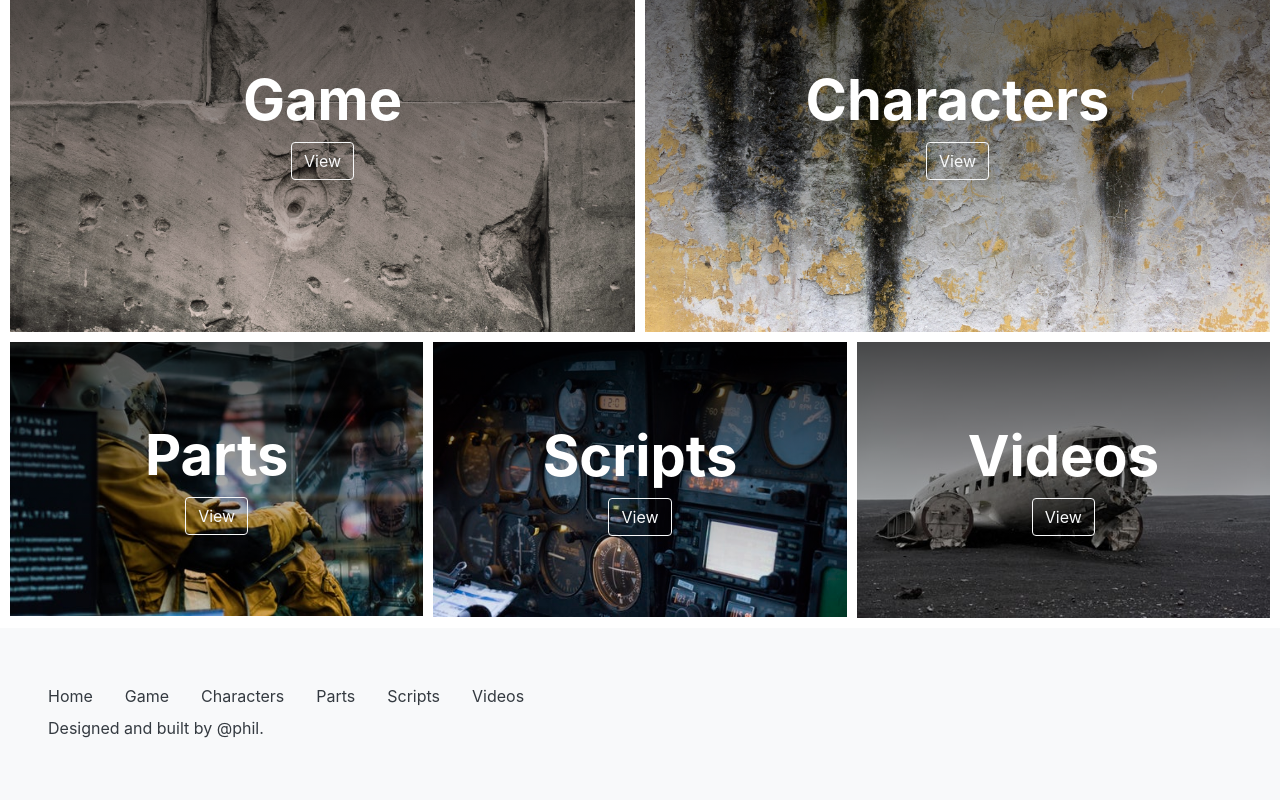
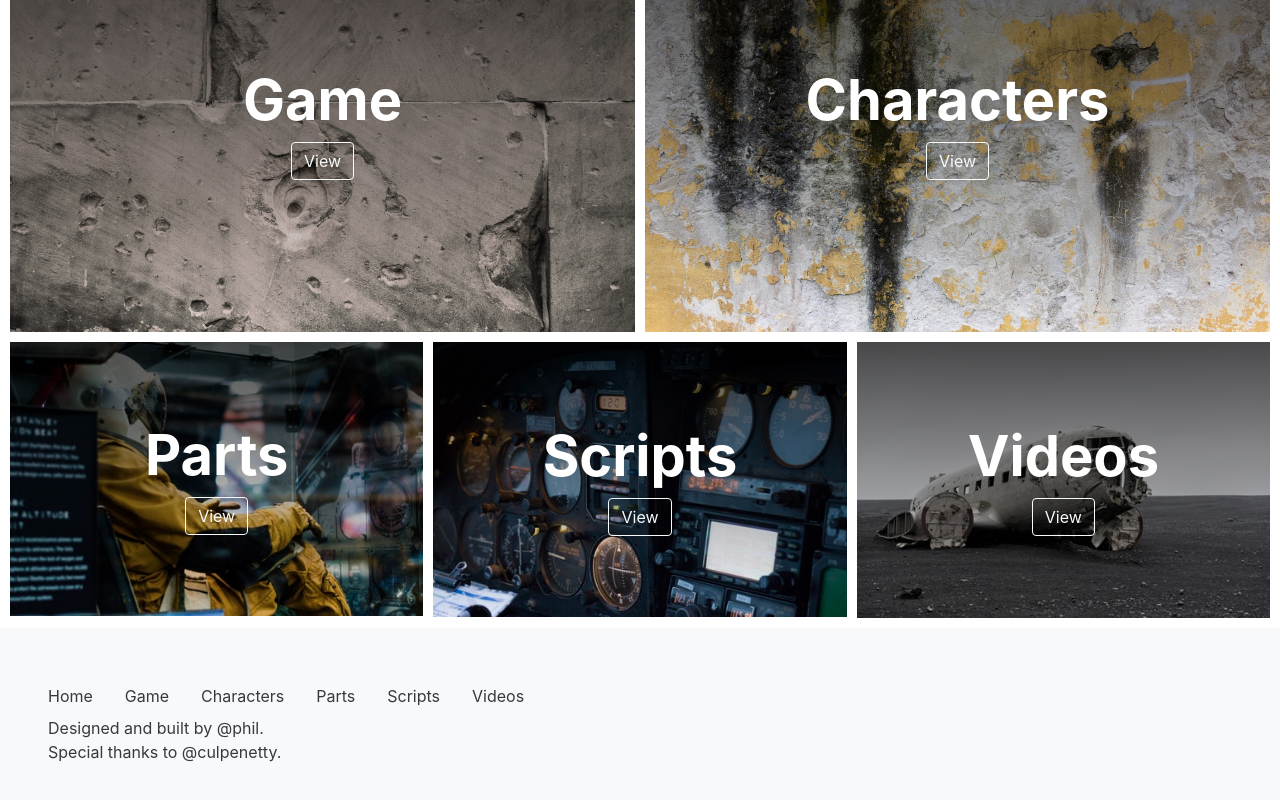
Before and after one commit to the-frontmission/front_mission-gun_hazard, a Vue app: page / in a window 1280 px wide. Shown: the part 871-1671 px from the top of the page. Built offline with nearby package versions, Linux system fonts and the light colour scheme.

Commit message:
fixed footer

```diff
--- a/src/components/app/AppFooter.vue
+++ b/src/components/app/AppFooter.vue
@@ -20,12 +20,20 @@
       <p>
         Designed and built by
         <a
-          href="https://github.com/GimYoungPhil"
+          href="https://github.com/GimYoungPhil/"
           target="_blank"
           class="text-decoration-none text-reset"
         >
           @phil.
-        </a>
+        </a><br/>
+        Special thanks to
+        <a
+          href="http://culpenetty.egloos.com/"
+          target="_blank"
+          class="text-decoration-none text-reset"
+        >
+          @culpenetty.
+        </a><br/>
       </p>
     </div>
   </footer>
```
